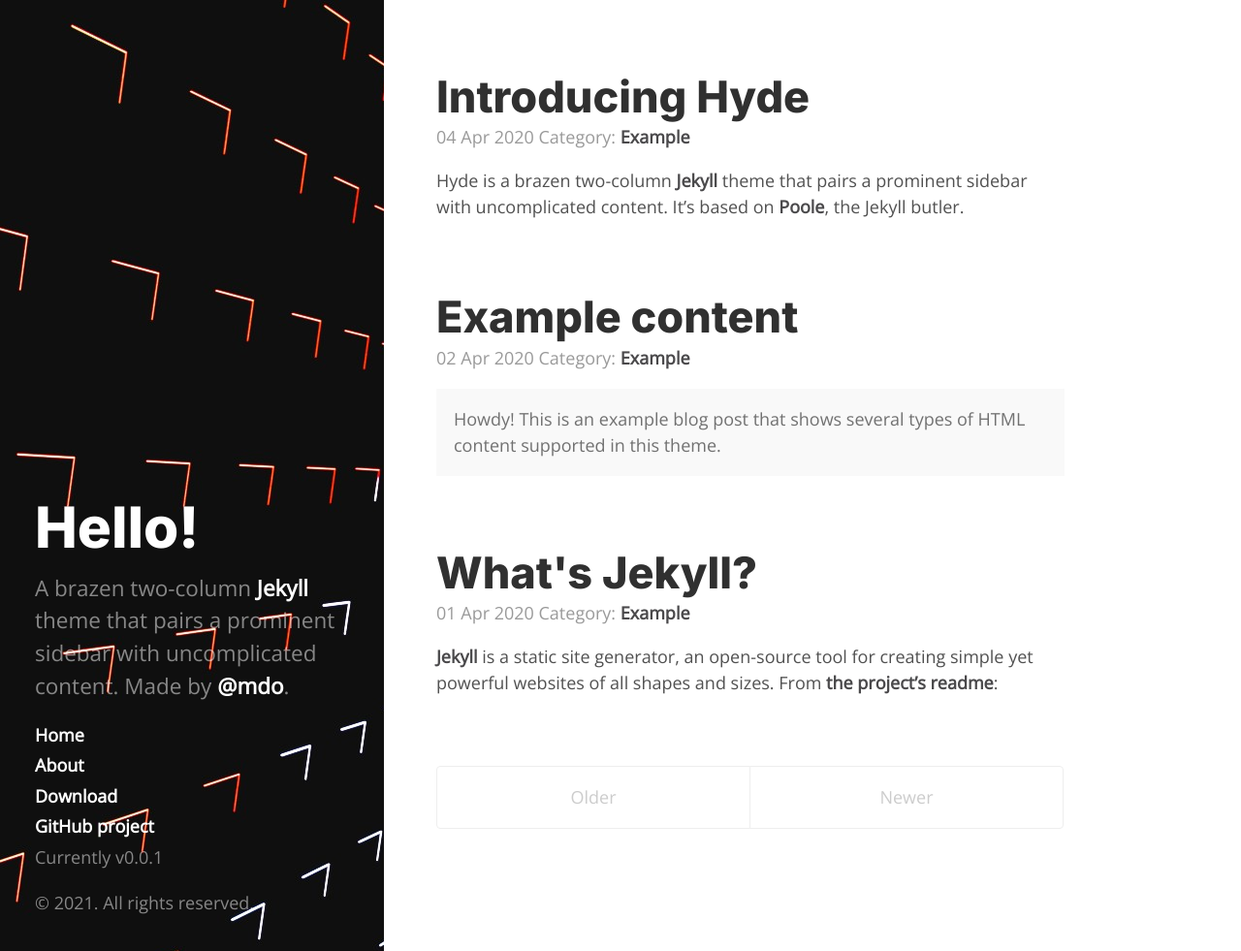
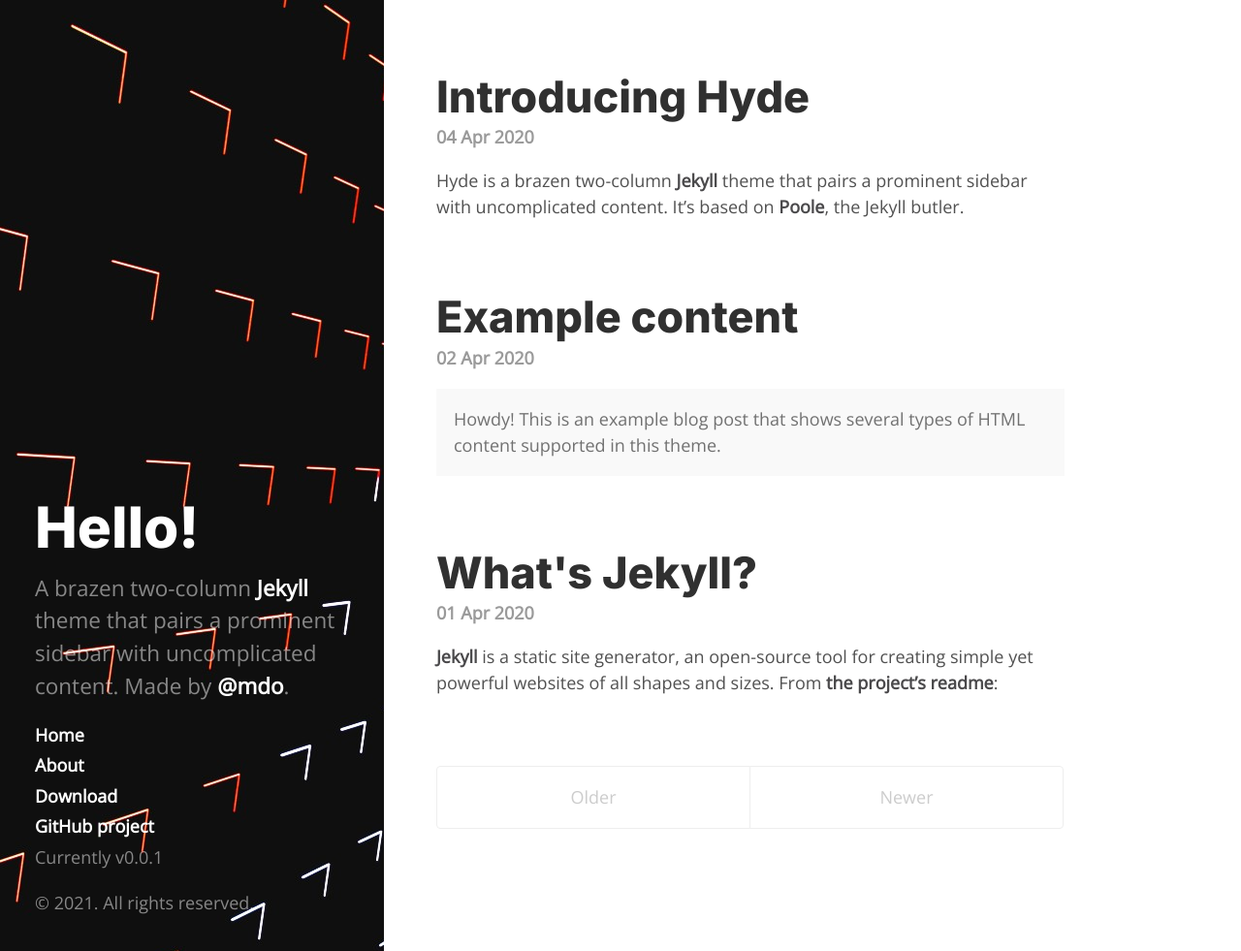
Before and after one commit to manddar/HydeIt, a Jekyll site: the page built from index.html, in a window 1280 px wide and 981 px high. Shown: the whole window at 97% size. Built offline with Jekyll 4.4.1, drawn with Linux system fonts in a browser that asks for light colours; the list of posts is cut into pages by our own code.

Commit message:
Tempate change

```diff
--- a/_layouts/post.html
+++ b/_layouts/post.html
@@ -4,7 +4,7 @@
 
 <div class="post">
   <h1 class="post-title"><a href="{{ page.url }}">{{ page.title }}</a></h1>
-  <span class="post-date">{{ page.date | date_to_string }}</span>
+  <span class="post-date">{{ page.date | date_to_string }} <a href="#">{{ page.category }}</a></span>
 
   {{ content }}
 </div>
--- a/index.html
+++ b/index.html
@@ -12,7 +12,7 @@
       </a>
     </h1>
 
-    <span class="post-meta">{{ post.date | date_to_string }} Category: <a href='#'>{{ post.category }}</a></span>
+    <span class="post-meta">{{ post.date | date_to_string }}</span>
 
     {{ post.excerpt }}
   </div>
--- a/public/css/hyde.css
+++ b/public/css/hyde.css
@@ -155,6 +155,7 @@
 }
 
 .post-meta {
+  font-weight: bold;
   display: block;
   margin-top: -.5rem;
   margin-bottom: 1rem;
```
